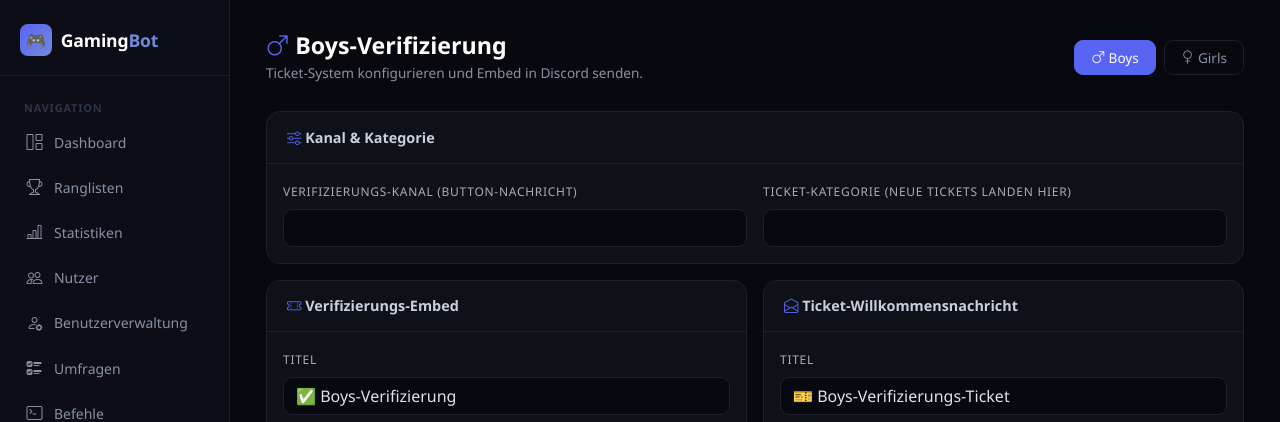
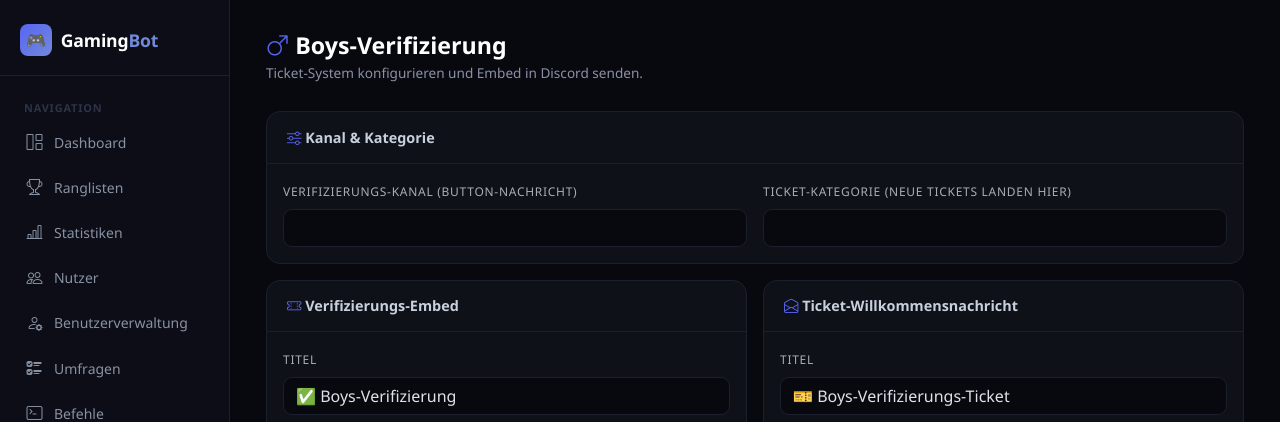
Before and after one commit to dexedv/gamingbot, a Flask app: page /verifizierung/boys in a window 1280 px wide. Shown: the top 422 px of the page. Run offline with Flask 3, Linux system fonts and the light colour scheme; a user stored in the database is signed in; data that the repository does not hold is empty.

Commit message:
Verifizierung: Boys/Girls-Switcher aus Header entfernt
Co-Authored-By: Claude Sonnet 4.6 <noreply@anthropic.com>

```diff
--- a/web/templates/verify_system.html
+++ b/web/templates/verify_system.html
@@ -42,15 +42,6 @@
   <div>
     <h1><i class="bi {{ icon }} v-color"></i> {{ label }}-Verifizierung</h1>
     <p>Ticket-System konfigurieren und Embed in Discord senden.</p>
-  </div>
-  <!-- Switch Boys / Girls -->
-  <div class="tab-switch d-flex gap-2">
-    <a href="/verifizierung/boys" class="btn {% if prefix == 'boys' %}active{% endif %}">
-      <i class="bi bi-gender-male"></i> Boys
-    </a>
-    <a href="/verifizierung/girls" class="btn {% if prefix == 'girls' %}active{% endif %}">
-      <i class="bi bi-gender-female"></i> Girls
-    </a>
   </div>
 </div>
 
```
